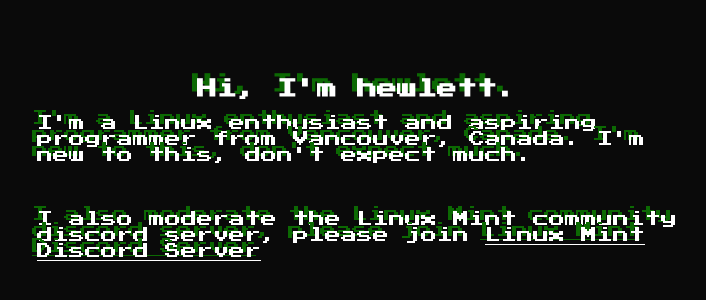
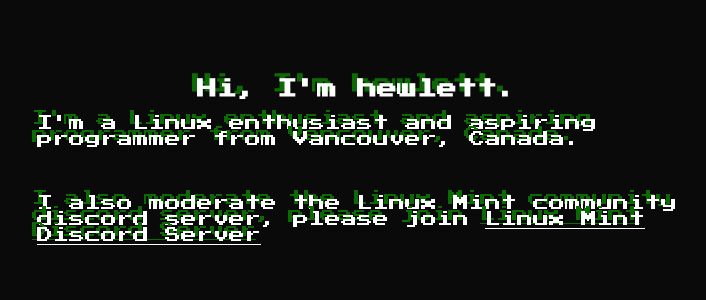
Before and after one commit to hewlett-packard-lovecraft/hewlett-s-site, a plain HTML site: page about.html in a window 1280 px wide. Shown: the part 174-474 px from the top of the page, without its empty margins (283-989 px from the left). Drawn offline with Linux system fonts and the light colour scheme.

Commit message:
update about.html

```diff
--- a/about.html
+++ b/about.html
@@ -10,7 +10,7 @@
     <h1>Hi, I'm hewlett.</h1>
     <p>
       I'm a Linux enthusiast and aspiring programmer from
-      Vancouver, Canada. I'm new to this, don't expect much.
+      Vancouver, Canada.
     </p>
     <br />
     <p>
```
